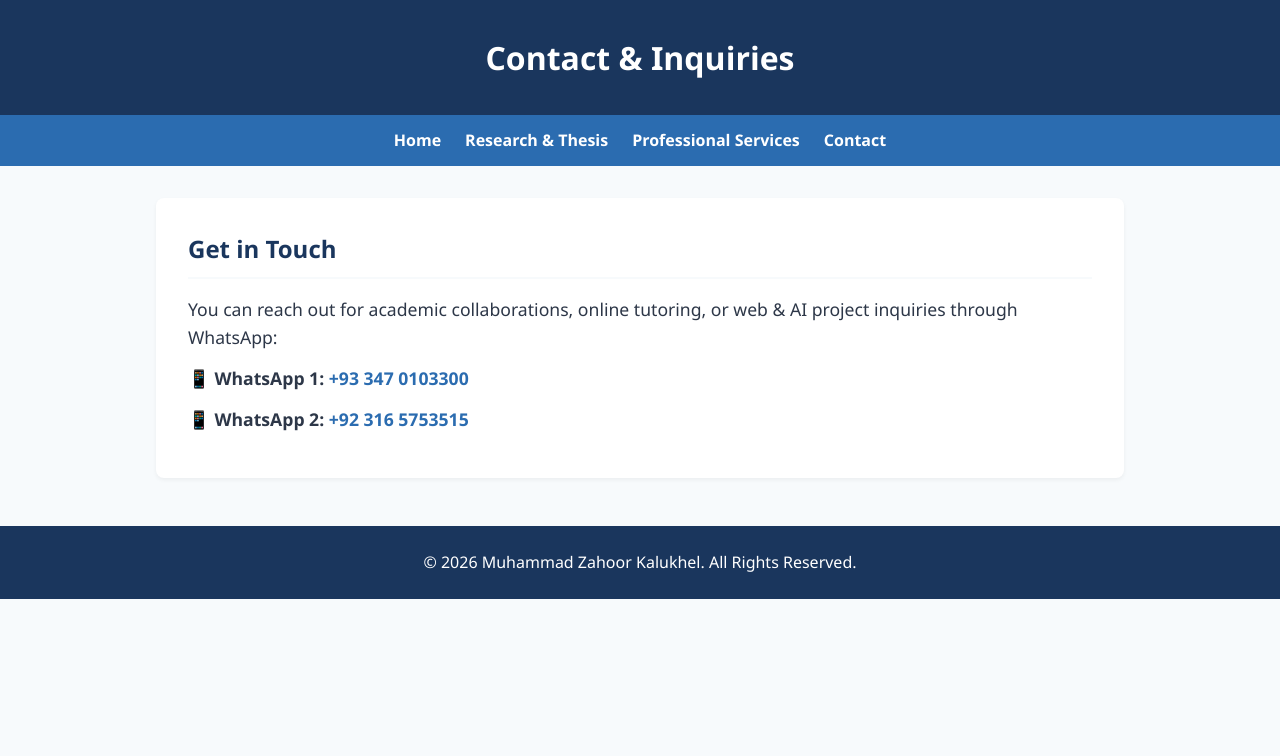
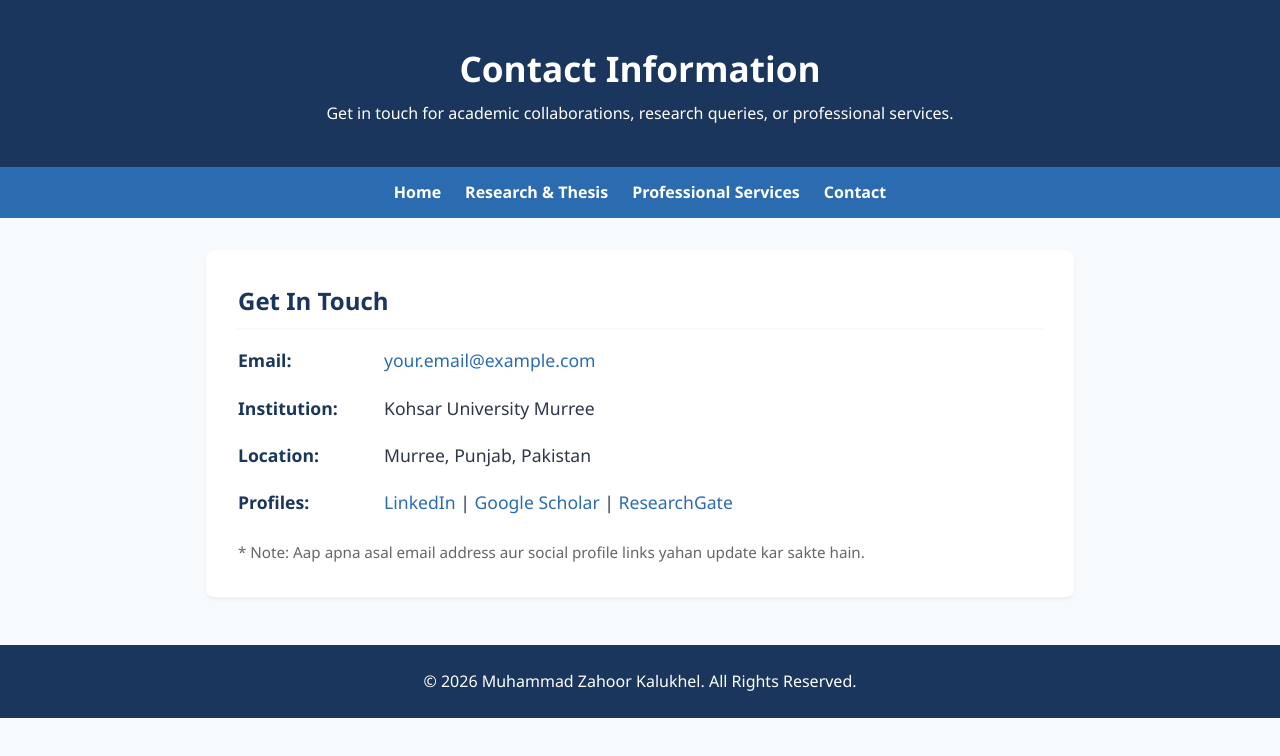
Before and after one commit to MuhammadZahoor57/academic-website, a plain HTML site: page contact.html in a window 1280 px wide. Drawn offline with Linux system fonts and the light colour scheme.

Commit message:
contact.html

```diff
--- a/contact.html
+++ b/contact.html
@@ -12,25 +12,98 @@
             --bg-light: #f7fafc;
             --white: #ffffff;
         }
-        * { margin: 0; padding: 0; box-sizing: border-box; font-family: 'Segoe UI', Tahoma, Geneva, Verdana, sans-serif; }
-        body { color: var(--text-color); background-color: var(--bg-light); line-height: 1.6; }
-        header { background: var(--primary-color); color: var(--white); padding: 2rem 1rem; text-align: center; }
-        nav { background: var(--accent-color); display: flex; justify-content: center; padding: 0.8rem; gap: 1.5rem; flex-wrap: wrap; }
-        nav a { color: var(--white); text-decoration: none; font-weight: 600; }
-        nav a:hover { opacity: 0.8; }
-        .container { max-width: 1000px; margin: 2rem auto; padding: 0 1rem; }
-        section { background: var(--white); padding: 2rem; border-radius: 8px; box-shadow: 0 2px 4px rgba(0,0,0,0.05); }
-        h2 { color: var(--primary-color); margin-bottom: 1rem; border-bottom: 2px solid var(--bg-light); padding-bottom: 0.5rem; }
-        .contact-info p { font-size: 1.1rem; margin-bottom: 0.8rem; }
-        .contact-info a { color: var(--accent-color); text-decoration: none; font-weight: 600; }
-        .contact-info a:hover { text-decoration: underline; }
-        footer { text-align: center; padding: 1.5rem; background: var(--primary-color); color: var(--white); margin-top: 3rem; }
+        * {
+            margin: 0;
+            padding: 0;
+            box-sizing: border-box;
+            font-family: 'Segoe UI', Tahoma, Geneva, Verdana, sans-serif;
+        }
+        body {
+            color: var(--text-color);
+            background-color: var(--bg-light);
+            line-height: 1.6;
+        }
+        header {
+            background: var(--primary-color);
+            color: var(--white);
+            padding: 2.5rem 1rem;
+            text-align: center;
+        }
+        header h1 {
+            font-size: 2.2rem;
+            margin-bottom: 0.3rem;
+        }
+        nav {
+            background: var(--accent-color);
+            display: flex;
+            justify-content: center;
+            padding: 0.8rem;
+            flex-wrap: wrap;
+            gap: 1.5rem;
+        }
+        nav a {
+            color: var(--white);
+            text-decoration: none;
+            font-weight: 600;
+            transition: opacity 0.2s;
+        }
+        nav a:hover {
+            opacity: 0.8;
+        }
+        .container {
+            max-width: 900px;
+            margin: 2rem auto;
+            padding: 0 1rem;
+        }
+        section {
+            background: var(--white);
+            padding: 2rem;
+            margin-bottom: 2rem;
+            border-radius: 8px;
+            box-shadow: 0 2px 4px rgba(0,0,0,0.05);
+        }
+        h2 {
+            color: var(--primary-color);
+            margin-bottom: 1rem;
+            border-bottom: 2px solid var(--bg-light);
+            padding-bottom: 0.5rem;
+        }
+        .contact-info {
+            display: flex;
+            flex-direction: column;
+            gap: 1.2rem;
+            font-size: 1.1rem;
+        }
+        .contact-item {
+            display: flex;
+            align-items: center;
+            gap: 1rem;
+        }
+        .contact-item strong {
+            color: var(--primary-color);
+            min-width: 130px;
+        }
+        a.link-style {
+            color: var(--accent-color);
+            text-decoration: none;
+        }
+        a.link-style:hover {
+            text-decoration: underline;
+        }
+        footer {
+            text-align: center;
+            padding: 1.5rem;
+            background: var(--primary-color);
+            color: var(--white);
+            margin-top: 3rem;
+        }
     </style>
 </head>
 <body>
 
     <header>
-        <h1>Contact & Inquiries</h1>
+        <h1>Contact Information</h1>
+        <p>Get in touch for academic collaborations, research queries, or professional services.</p>
     </header>
 
     <nav>
@@ -41,17 +114,41 @@
     </nav>
 
     <div class="container">
-        <section class="contact-info">
-            <h2>Get in Touch</h2>
-            <p>You can reach out for academic collaborations, online tutoring, or web & AI project inquiries through WhatsApp:</p>
-            <p>📱 <strong>WhatsApp 1:</strong> <a href="https://wa.me/933470103300" target="_blank">+93 347 0103300</a></p>
-            <p>📱 <strong>WhatsApp 2:</strong> <a href="https://wa.me/923165753515" target="_blank">+92 316 5753515</a></p>
+
+        <section>
+            <h2>Get In Touch</h2>
+            <div class="contact-info">
+                <div class="contact-item">
+                    <strong>Email:</strong>
+                    <a href="mailto:your.email@example.com" class="link-style">your.email@example.com</a>
+                </div>
+                <div class="contact-item">
+                    <strong>Institution:</strong>
+                    <span>Kohsar University Murree</span>
+                </div>
+                <div class="contact-item">
+                    <strong>Location:</strong>
+                    <span>Murree, Punjab, Pakistan</span>
+                </div>
+                <div class="contact-item">
+                    <strong>Profiles:</strong>
+                    <span>
+                        <a href="#" class="link-style" target="_blank">LinkedIn</a> |
+                        <a href="#" class="link-style" target="_blank">Google Scholar</a> |
+                        <a href="#" class="link-style" target="_blank">ResearchGate</a>
+                    </span>
+                </div>
+            </div>
+            <p style="margin-top: 1.5rem; color: #666; font-size: 0.95rem;">
+                * Note: Aap apna asal email address aur social profile links yahan update kar sakte hain.
+            </p>
         </section>
+
     </div>
 
-    <footer>
-        <p>&copy; 2026 Muhammad Zahoor Kalukhel. All Rights Reserved.</p>
-    </footer>
+<footer>
+    <p>&copy; 2026 Muhammad Zahoor Kalukhel. All Rights Reserved.</p>
+</footer>
 
 </body>
 </html>
```
